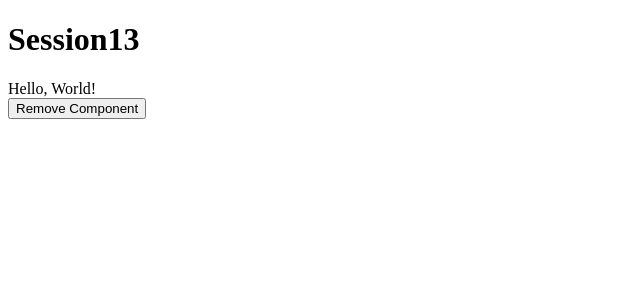
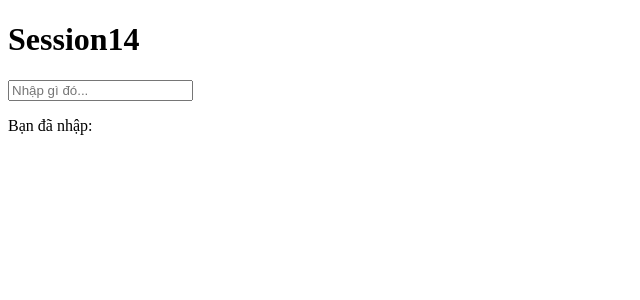
Before and after one commit to HuuThuy3004/Learn-VueJS-Basic, a Vue app: page / in a window 1280 px wide. Shown: the top 300 px of the page, without its empty margins (0-640 px from the left). Built offline with nearby package versions, Linux system fonts and the light colour scheme.

Commit message:
session14: watchEffect

```diff
--- a/src/App.vue
+++ b/src/App.vue
@@ -10,7 +10,8 @@
 // import ss9Vue from "./sessions/ss9-conditional/ss9.vue"
 // import ss10Vue from "./sessions/ss10-computed/ss10.vue"
 // import ss12Vue from "./sessions/ss12-onMounted/ss12.vue"
-import ss13Vue from "./sessions/ss13-onUnmounted/ss13.vue"
+// import ss13Vue from "./sessions/ss13-onUnmounted/ss13.vue"
+import ss14Vue from "./sessions/ss14-watchEffect/ss14.vue"
 </script>
 
 <template>
@@ -26,7 +27,8 @@ import ss13Vue from "./sessions/ss13-onUnmounted/ss13.vue"
     <!-- <ss9Vue /> -->
     <!-- <ss10Vue /> -->
     <!-- <ss12Vue /> -->
-    <ss13Vue />
+    <!-- <ss13Vue /> -->
+    <ss14Vue />
   </div>
 </template>
 
--- /dev/null
+++ b/src/sessions/ss14-watchEffect/ss14.vue
@@ -0,0 +1,21 @@
+<template>
+  <div>
+    <h1>Session14</h1>
+    <input v-model="text" placeholder="Nhập gì đó..." />
+    <p>Bạn đã nhập: {{ text }}</p>
+  </div>
+</template>
+
+<script setup>
+import { ref, watchEffect } from 'vue'
+
+defineOptions({
+  name: 'WatchEffectExample'
+})
+
+const text = ref('')
+
+watchEffect(() => {
+  console.log('Input mới:', text.value)
+});
+</script>
```
